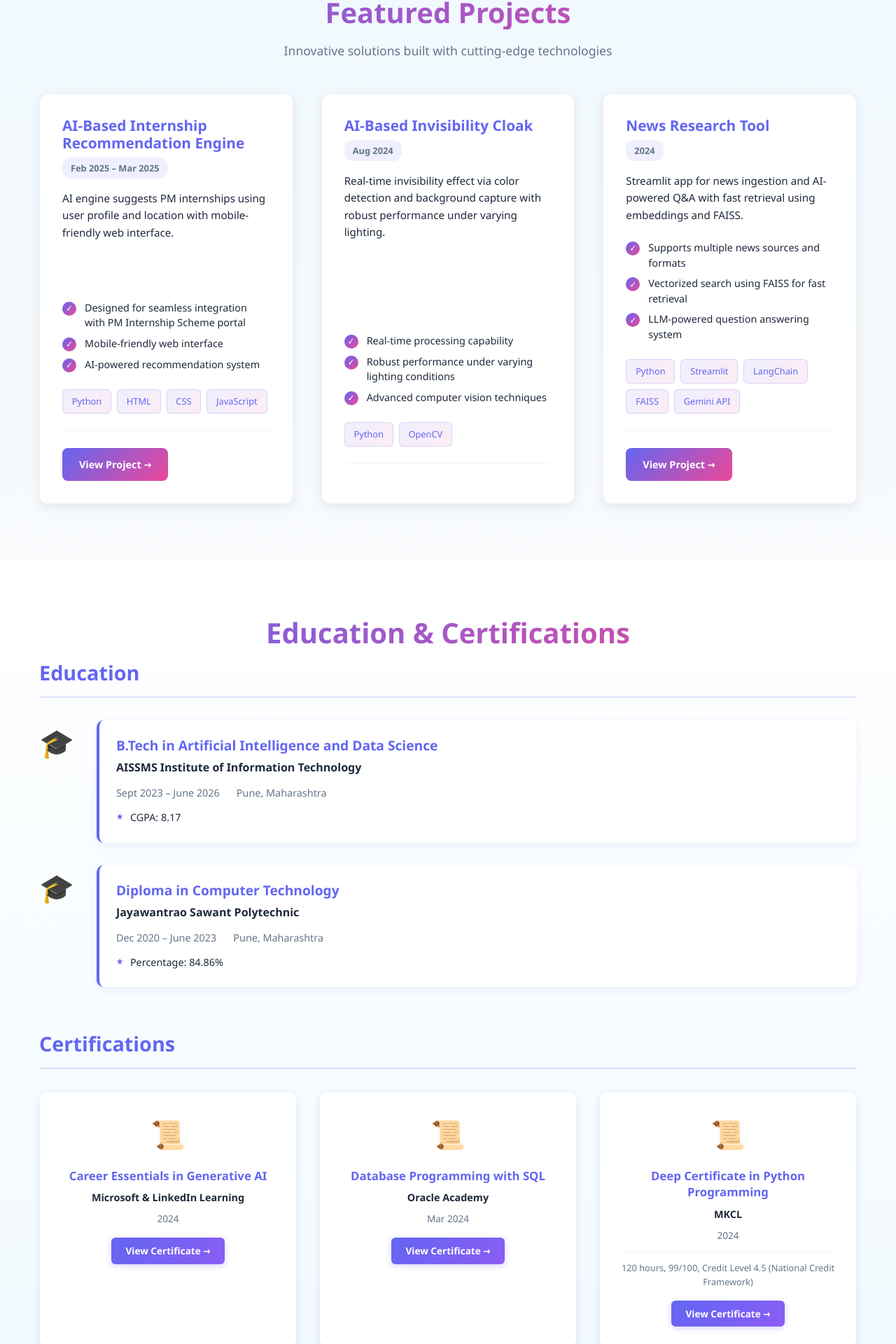
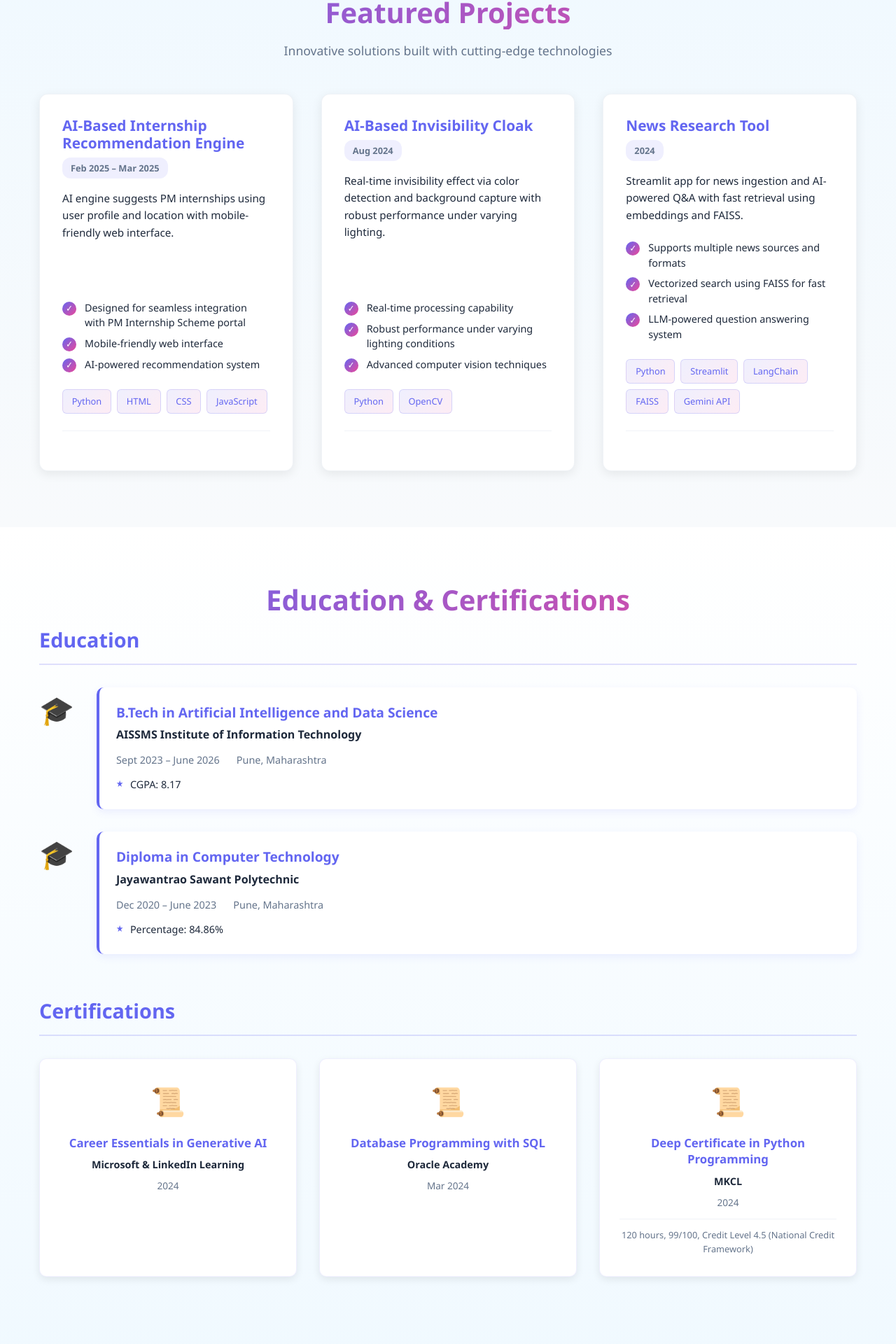
Before and after one commit to shreyasraut0707/Portfolio, a React (Vite) app: page / in a window 1280 px wide. Shown: the part 3113-5033 px from the top of the page at 70% size. Built offline with nearby package versions, Linux system fonts and the light colour scheme.

Commit message:
Make all project and certification cards fully clickable - no buttons needed

```diff
--- a/src/components/Education.tsx
+++ b/src/components/Education.tsx
@@ -85,25 +85,35 @@ const Education: React.FC<EducationProps> = ({ education, certifications }) => {
         <div className="certifications-content">
           <h3 className="subsection-title">Certifications</h3>
           <div className="certifications-grid">
-            {certifications.map((cert) => (
+            {certifications.map((cert) =>
+              cert.link ? (
+                <a
+                  key={cert.id}
+                  href={cert.link}
+                  target="_blank"
+                  rel="noopener noreferrer"
+                  className="certification-item certification-clickable"
+                >
+                  <div className="cert-icon">📜</div>
+                  <h4 className="cert-title">{cert.title}</h4>
+                  <p className="cert-issuer">{cert.issuer}</p>
+                  <p className="cert-date">{cert.date}</p>
+                  {cert.details && (
+                    <p className="cert-details">{cert.details}</p>
+                  )}
+                </a>
+              ) : (
                 <div key={cert.id} className="certification-item">
                   <div className="cert-icon">📜</div>
                   <h4 className="cert-title">{cert.title}</h4>
                   <p className="cert-issuer">{cert.issuer}</p>
                   <p className="cert-date">{cert.date}</p>
-                {cert.details && <p className="cert-details">{cert.details}</p>}
-                {cert.link && (
-                  <a
-                    href={cert.link}
-                    target="_blank"
-                    rel="noopener noreferrer"
-                    className="cert-link"
-                  >
-                    View Certificate →
-                  </a>
+                  {cert.details && (
+                    <p className="cert-details">{cert.details}</p>
                   )}
                 </div>
-            ))}
+              )
+            )}
           </div>
         </div>
       </div>
--- a/src/components/Projects.tsx
+++ b/src/components/Projects.tsx
@@ -25,7 +25,40 @@ const Projects: React.FC<ProjectsProps> = ({ projects }) => {
         </p>
 
         <div className="projects-grid">
-          {projects.map((project) => (
+          {projects.map((project) =>
+            project.link ? (
+              <a
+                key={project.id}
+                href={project.link}
+                target="_blank"
+                rel="noopener noreferrer"
+                className="project-card project-card-clickable"
+              >
+                <div className="project-header">
+                  <h3 className="project-title">{project.title}</h3>
+                  <span className="project-duration">{project.duration}</span>
+                </div>
+
+                <p className="project-description">{project.description}</p>
+
+                <div className="project-highlights">
+                  {project.highlights.map((highlight, i) => (
+                    <div key={i} className="highlight-item">
+                      <span className="highlight-icon">✓</span>
+                      <span>{highlight}</span>
+                    </div>
+                  ))}
+                </div>
+
+                <div className="project-technologies">
+                  {project.technologies.map((tech) => (
+                    <span key={tech} className="tech-tag">
+                      {tech}
+                    </span>
+                  ))}
+                </div>
+              </a>
+            ) : (
               <div key={project.id} className="project-card">
                 <div className="project-header">
                   <h3 className="project-title">{project.title}</h3>
@@ -50,19 +83,9 @@ const Projects: React.FC<ProjectsProps> = ({ projects }) => {
                     </span>
                   ))}
                 </div>
-
-              {project.link && (
-                <a
-                  href={project.link}
-                  target="_blank"
-                  rel="noopener noreferrer"
-                  className="project-link"
-                >
-                  View Project →
-                </a>
+              </div>
+            )
           )}
-            </div>
-          ))}
         </div>
       </div>
     </section>
--- a/src/styles/Education.css
+++ b/src/styles/Education.css
@@ -157,6 +157,13 @@
   animation: scaleInAnimation 0.6s ease-out;
 }
 
+.certification-clickable {
+  cursor: pointer;
+  text-decoration: none;
+  color: inherit;
+  display: block;
+}
+
 .certification-item:hover {
   transform: translateY(-8px);
   box-shadow: 0 12px 28px rgba(99, 102, 241, 0.15);
--- a/src/styles/Projects.css
+++ b/src/styles/Projects.css
@@ -35,6 +35,12 @@
   animation: scaleIn 0.6s ease-out;
   overflow: hidden;
   position: relative;
+}
+
+.project-card-clickable {
+  cursor: pointer;
+  text-decoration: none;
+  color: inherit;
 }
 
 .project-card::before {
```
Lines whose indentation alone changed are shown as unchanged.
